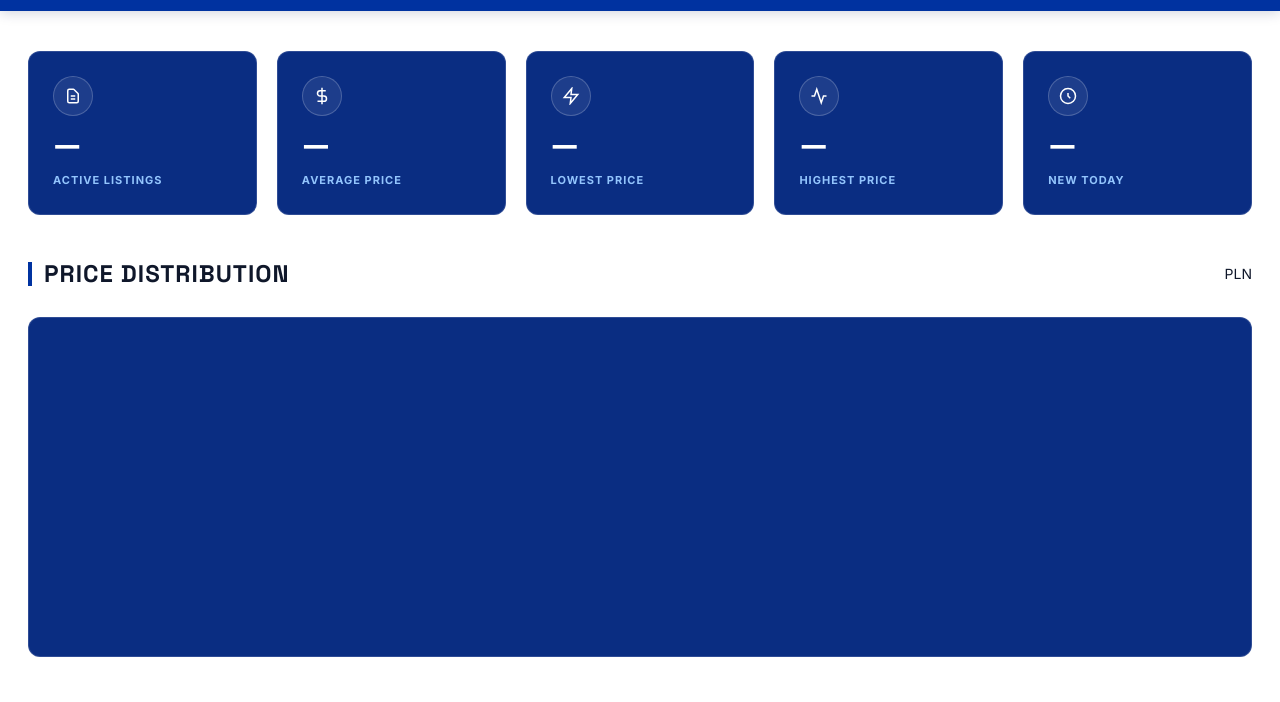
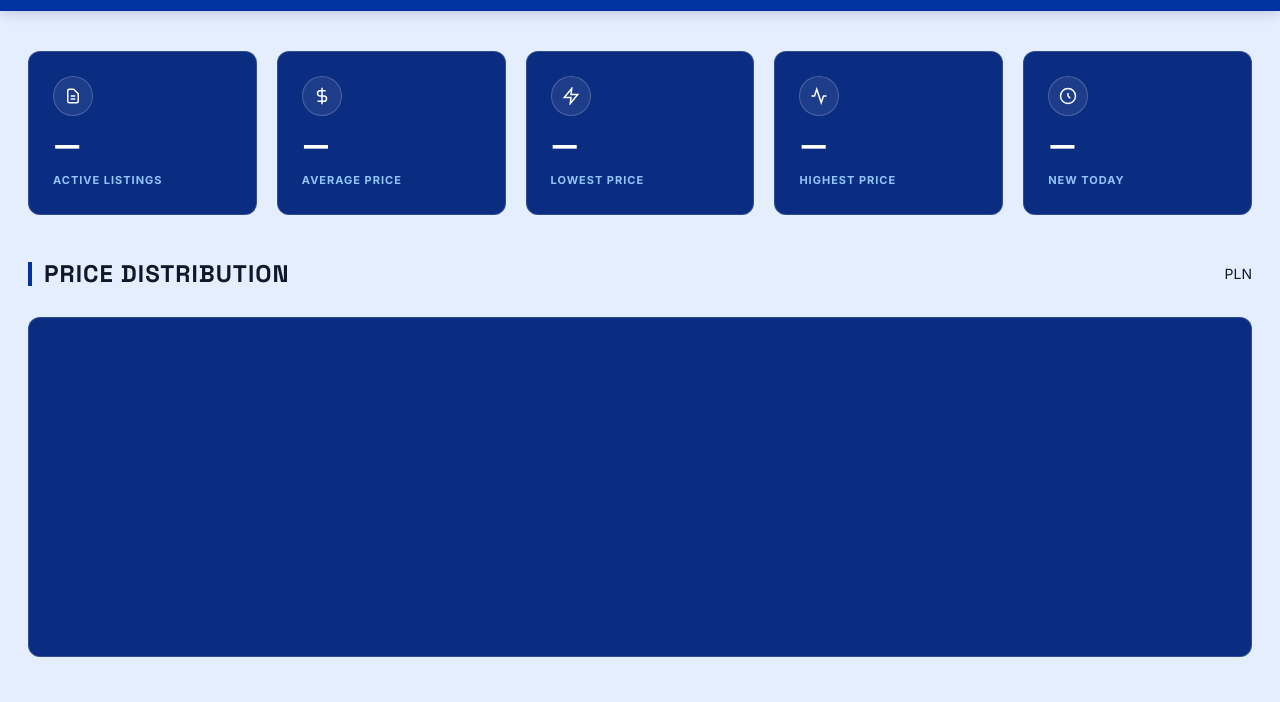
Before and after one commit to OGGEE61/yamaha-listings, a website: page public/index.html in a window 1280 px wide. Shown: the part 61-763 px from the top of the page. Drawn offline with nearby package versions, Linux system fonts and the light colour scheme; no server answers.

Commit message:
style: light blue page background
Co-Authored-By: Claude Sonnet 5.5 <noreply@anthropic.com>

```diff
--- a/public/style.css
+++ b/public/style.css
@@ -8,7 +8,7 @@
   --bg-card: #0A2D82;
   --brand: #0032a0;
   --brand-hover: #002680;
-  --bg-page: #ffffff;
+  --bg-page: #e4eefc;
   --bg-card-hover: #123B9E;
 
   --border: rgba(255,255,255,0.15);
```
